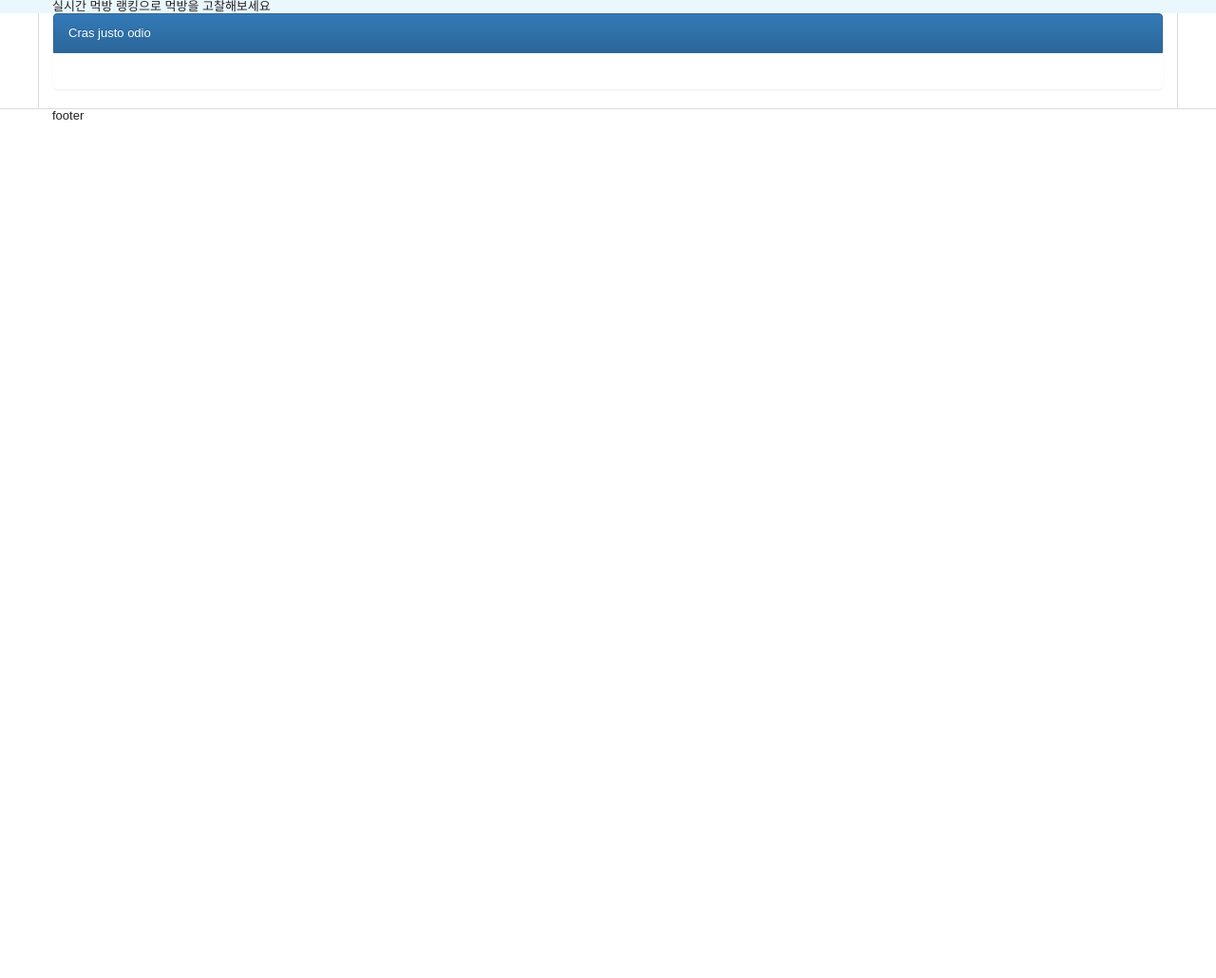
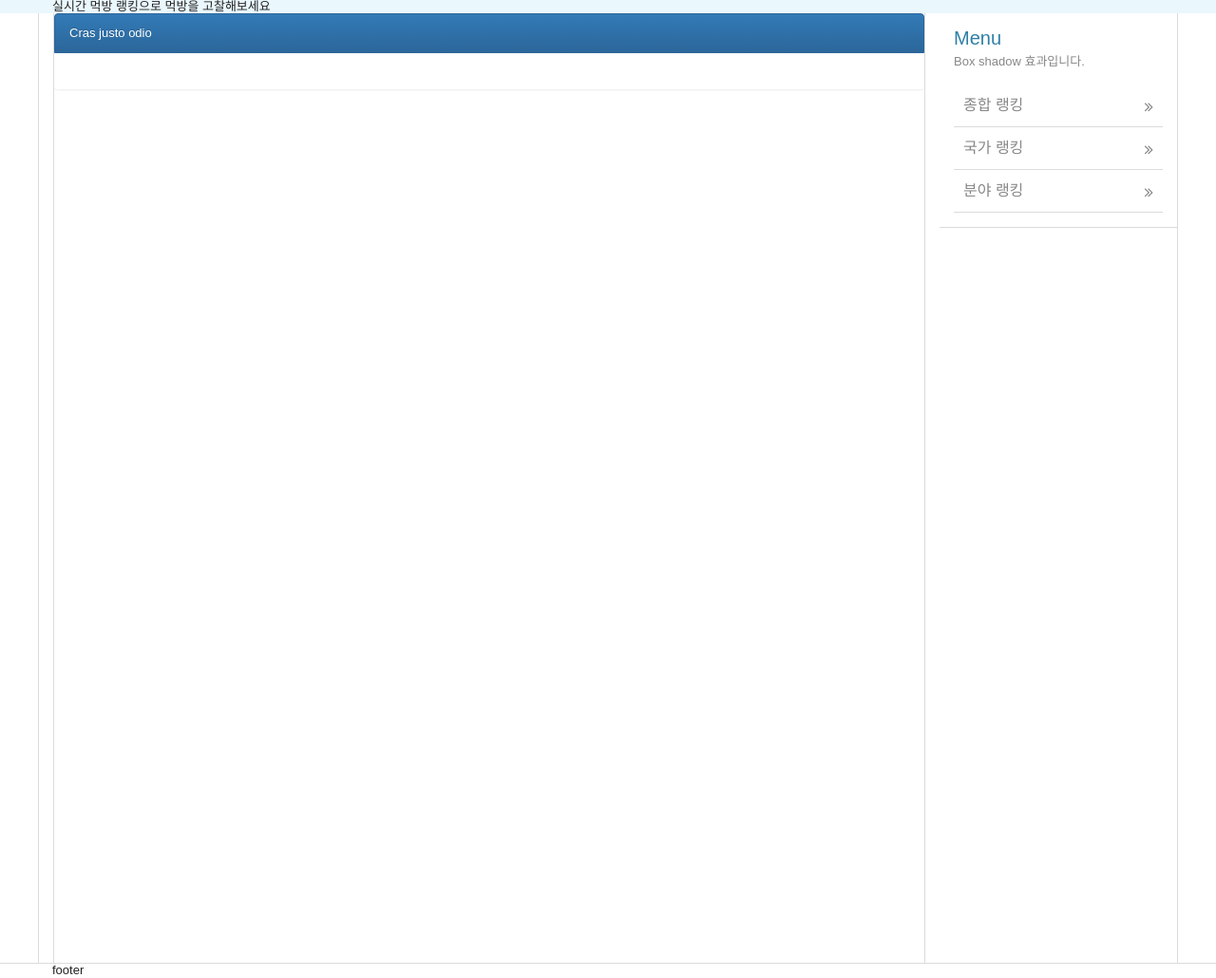
Before and after one commit to chungkang/mukgo, a Django app: page /rank/ in a window 1280 px wide. Shown: the part 324-1354 px from the top of the page at 95% size. Before the commit the page ends 450 px from the top, so only its background shows below. Run offline with Django 3.2, Linux system fonts and the light colour scheme; data that the repository does not hold is empty; some libraries are stand-ins or nearby versions.

Commit message:
modify template

```diff
--- a/home/templates/rank.html
+++ b/home/templates/rank.html
@@ -9,7 +9,9 @@
 
 <main>
     <section id="contents">
-        <div class="container">
+        <section class="container">
+            <h2 class="ir_su">컨텐츠</h2>
+            <section id="cont_center">
                 <div class="list-group">
                     <a href="#" class="list-group-item active">Cras justo odio</a>
                     <div>{{keyword}}</div>
@@ -20,7 +22,22 @@
                     <a href="{{ channel.url }}" class="list-group-item">{{ channel.title }}</a>
                     {% endfor %}
                 </div>
+            </section>
+            <section id="cont_right">
+                <h3 class="ir_su">왼쪽</h3>
+                <article class="column col1">
+                    <h4 class="col_tit">Menu</h4>
+                    <p class="col_desc">Box shadow 효과입니다.</p>
+                    <div class="menu">
+                        <ul>
+                            <li><a href="#">종합 랭킹<i class="fa fa-angle-double-right" aria-hidden="true"></i></a></li>
+                            <li><a href="#">국가 랭킹 <i class="fa fa-angle-double-right" aria-hidden="true"></i></a></li>
+                            <li><a href="#">분야 랭킹 <i class="fa fa-angle-double-right" aria-hidden="true"></i></a></li>
+                        </ul>
                     </div>
+                </article>
+            </section>
+        </section>
     </section>
 </main>
 {% endblock %}
```
Lines whose indentation alone changed are shown as unchanged.
